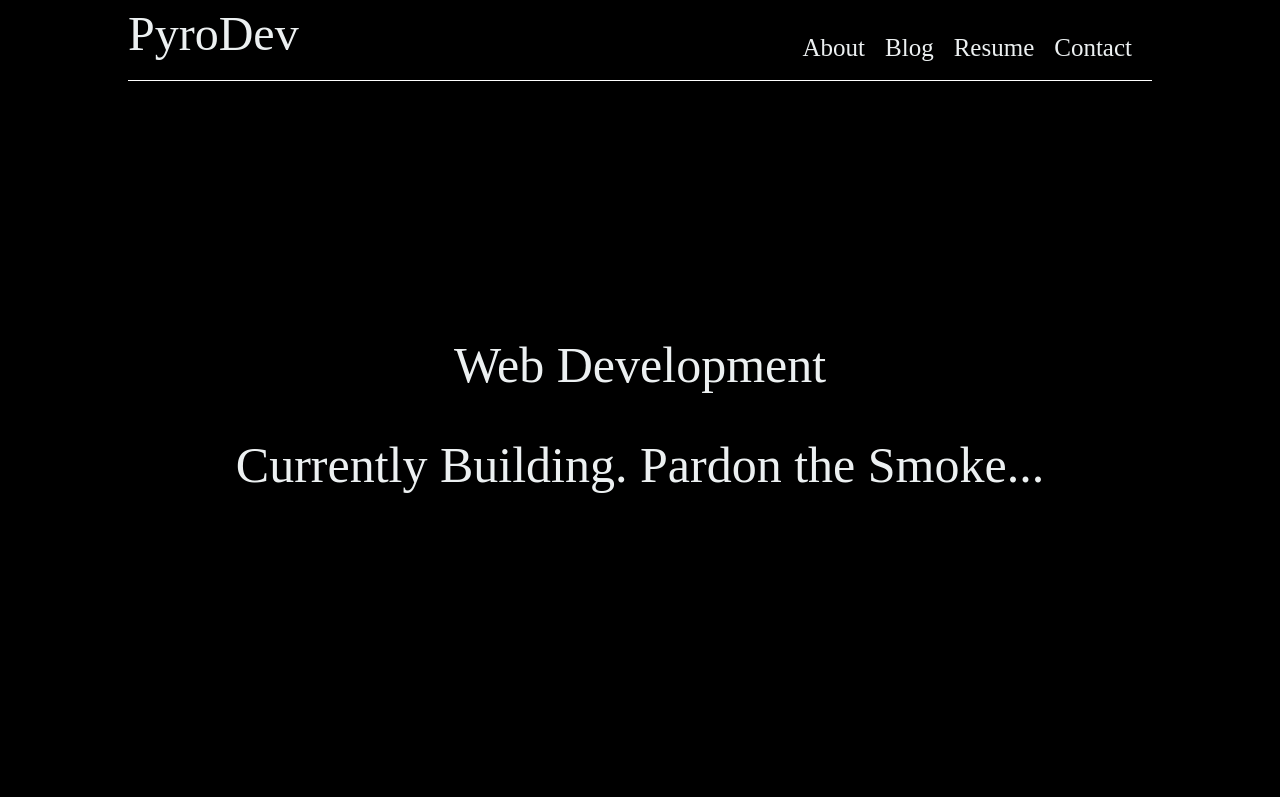
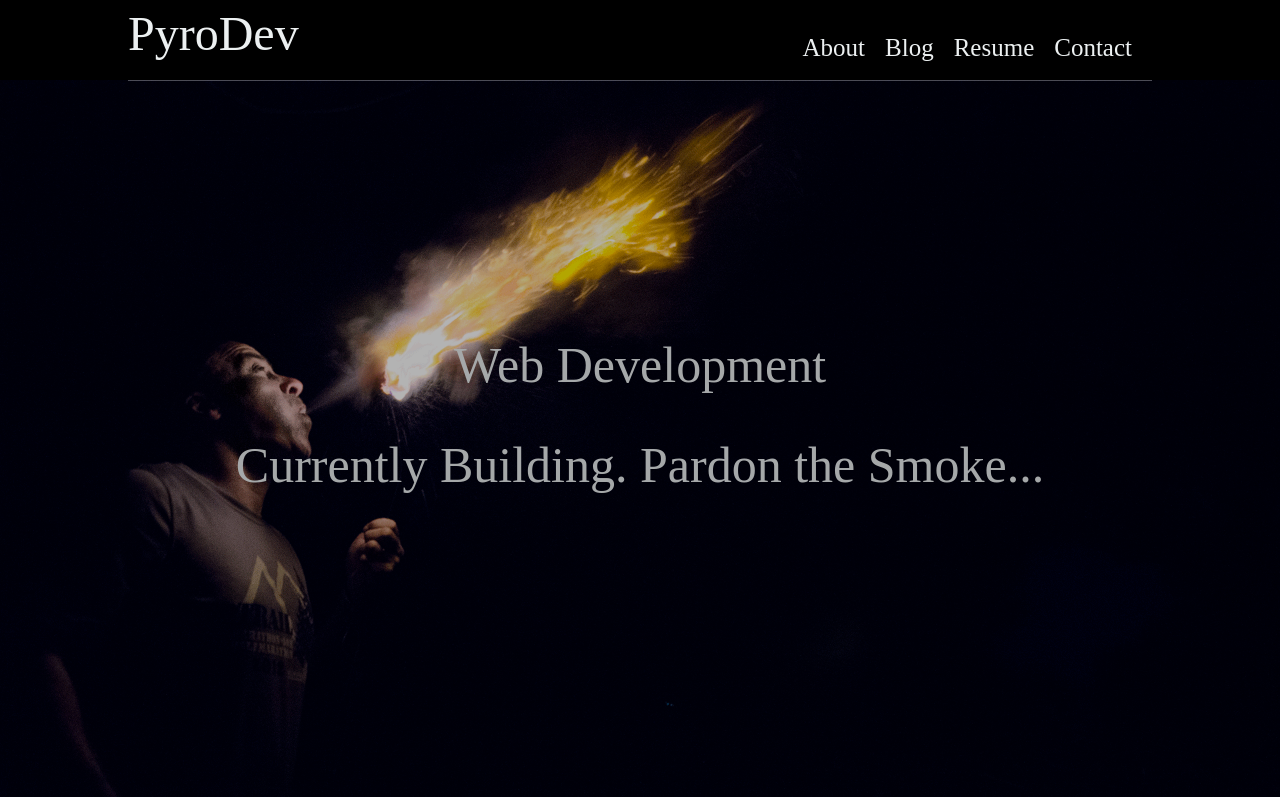
Before and after one commit to pajenkin/pyrodev, a website: page index.html in a window 1280 px wide. Shown: the top 797 px of the page. Drawn offline with nearby package versions, Linux system fonts and the light colour scheme; some packages are replaced by stand-ins of ours.

Commit message:
Added the picture

```diff
--- a/app/css/pyrodev.css
+++ b/app/css/pyrodev.css
@@ -194,6 +194,9 @@ a{
 /*============ Home Page================*/
 
 .pyro-title-block{
+	background-image: url('../assets/thisdadisonfire.gif');
+	opacity: .7;
+	background-size: cover;
 	color: #ecf0f1;
 	text-align:center;
 	height: 100%;
```
Also changed, not shown: app/assets/thisdadisonfire.gif (added), 4 other files.
